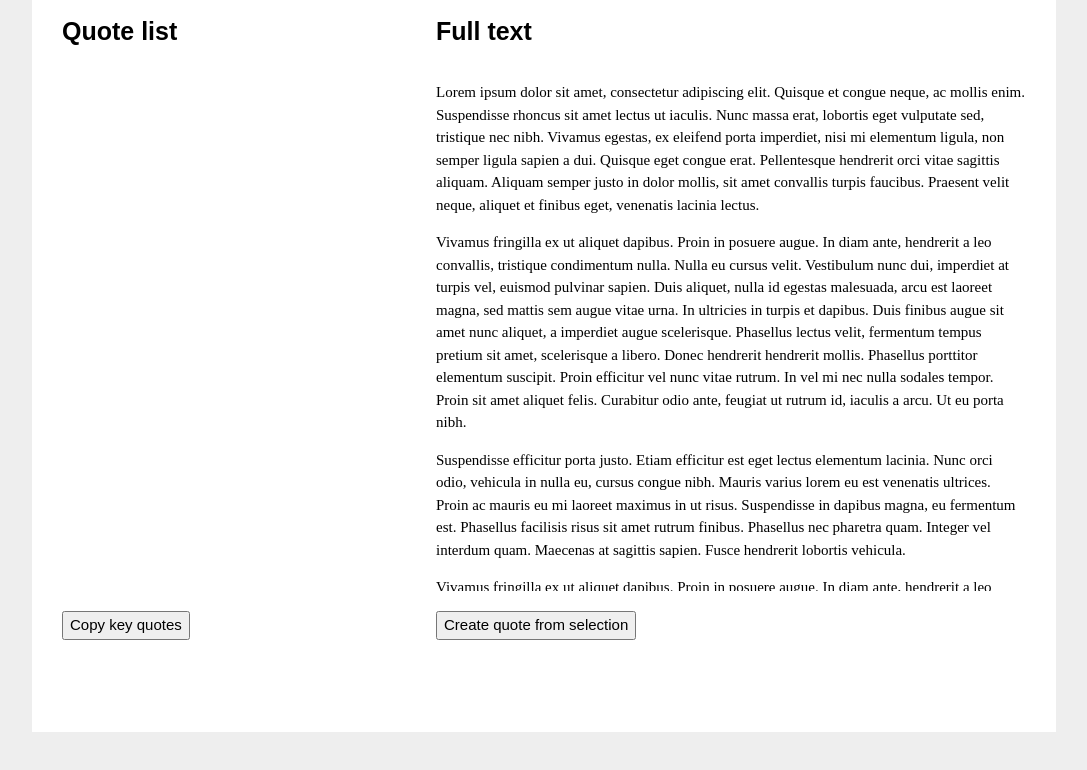
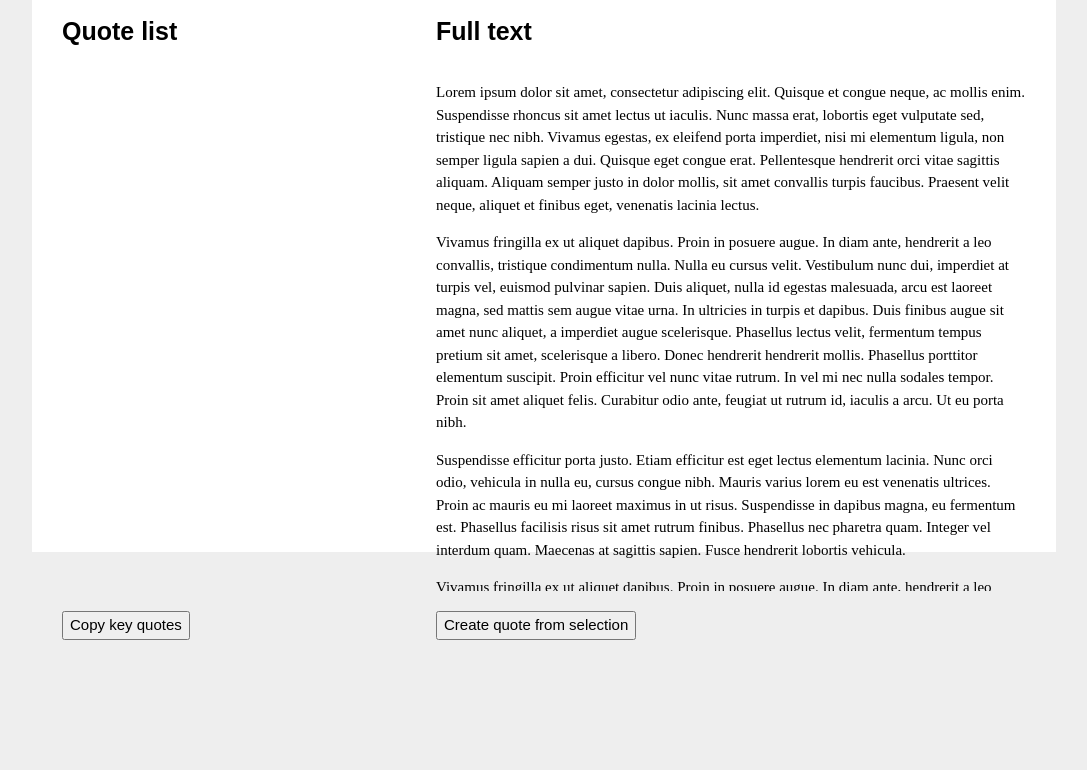
Before and after one commit to chrisdavidmills/selection-api-examples, a plain HTML site: page index.html in a window 1280 px wide. Shown: the part 68-838 px from the top of the page, without its empty margins (96-1183 px from the left). Drawn offline with Linux system fonts and the light colour scheme.

Commit message:
fixing css issue

```diff
--- a/keyquote.css
+++ b/keyquote.css
@@ -3,7 +3,6 @@
 }
 
 html {
-  height: 100%;
   font-size: 10px;
   background: #eee;
 }
@@ -14,8 +13,8 @@ body {
   margin: 0 auto;
   background: white;
   padding: 2rem 3rem;
-  height: inherit;
-  overflow: hidden;
+  height: 620px;
+  overflow: auto;
 }
 
 .wrapper {
```
